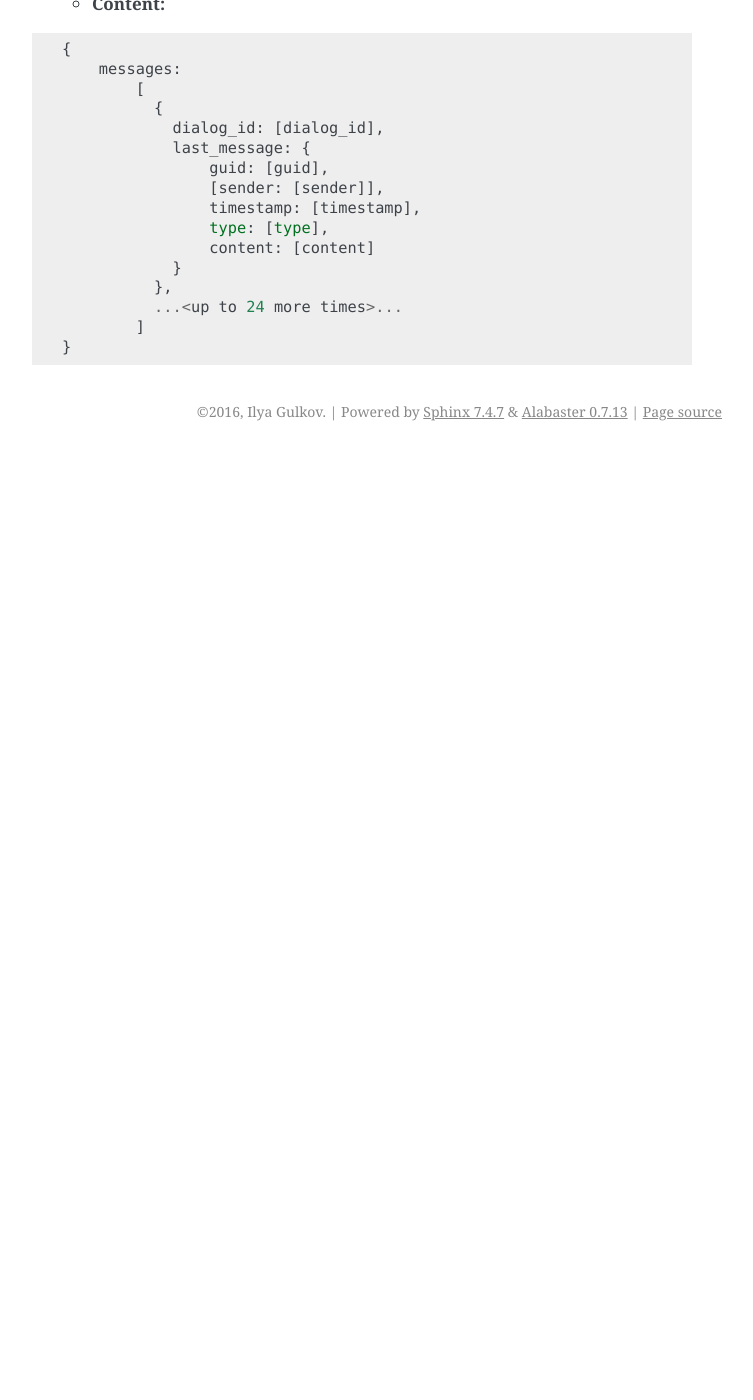
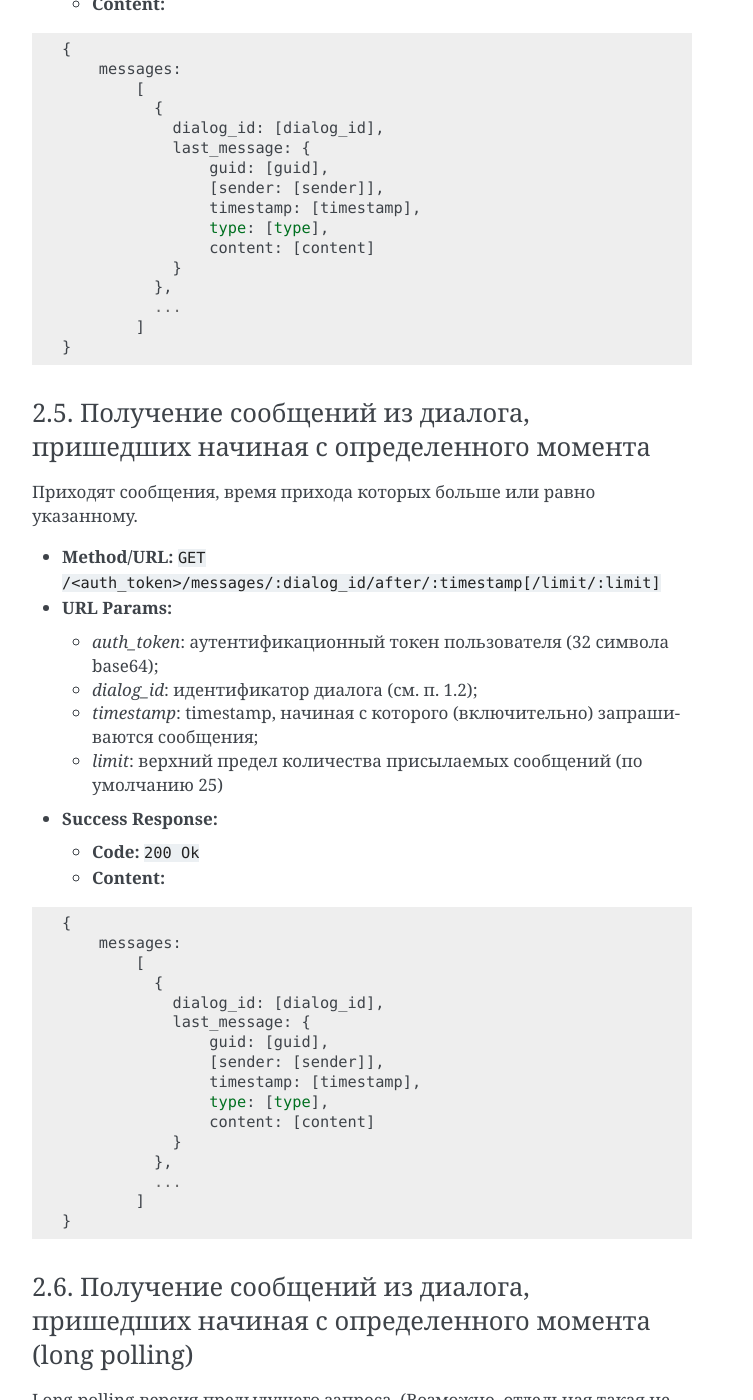
Before and after one commit to frnkySila/batya-api, a Sphinx documentation site: the page built from docs/source/index.rst, in a window 1280 px wide and 1400 px high, scrolled down 4352 px. Shown: the whole window, without its empty margins (388-1141 px from the left). Built offline with Sphinx 7.4.7, drawn with Linux system fonts in a browser that asks for light colours; before the commit the page ends 4803 px from its top, so only the background shows below that; some of the changed text lies outside the part shown.

Commit message:
Добавил запросы для получения сообщения по timestamp и для отправки сообщения

```diff
--- a/docs/source/index.rst
+++ b/docs/source/index.rst
@@ -166,7 +166,7 @@
             content: [content]
         }
       },
-      ...<up to 24 more times>...
+      ...
     ]
 
 ..
@@ -209,8 +209,110 @@
                     content: [content]
                 }
               },
-              ...<up to 24 more times>...
+              ...
             ]
     }
 
 ..
+
+2.5. Получение сообщений из диалога, пришедших начиная с определенного момента
+''''''''''''''''''''''''''''''''''''''''''''''''''''''''''''''''''''''''''''''
+
+Приходят сообщения, время прихода которых больше или равно указанному.
+
+* **Method/URL:** :code:`GET /<auth_token>/messages/:dialog_id/after/:timestamp[/limit/:limit]`
+
+* **URL Params:**
+
+  * *auth_token*: аутентификационный токен пользователя (32 символа base64);
+  * *dialog_id*: идентификатор диалога (см. п. 1.2);
+  * *timestamp*: timestamp, начиная с которого (включительно) запрашиваются сообщения;
+  * *limit*: верхний предел количества присылаемых сообщений (по умолчанию 25)
+
+* **Success Response:**
+
+  * **Code:** :code:`200 Ok`
+
+  * **Content:**
+
+::
+
+    {
+        messages:
+            [
+              {
+                dialog_id: [dialog_id],
+                last_message: {
+                    guid: [guid],
+                    [sender: [sender]],
+                    timestamp: [timestamp],
+                    type: [type],
+                    content: [content]
+                }
+              },
+              ...
+            ]
+    }
+
+2.6. Получение сообщений из диалога, пришедших начиная с определенного момента (long polling)
+'''''''''''''''''''''''''''''''''''''''''''''''''''''''''''''''''''''''''''''''''''''''''''''
+
+Long-polling-версия предыдущего запроса. (Возможно, отдельная такая не нужна? Хз)
+
+* **Method/URL:** :code:`GET /<auth_token>/messages/:dialog_id/after/:timestamp/long`
+
+* **URL Params:**
+
+  * *auth_token*: аутентификационный токен пользователя (32 символа base64);
+  * *dialog_id*: идентификатор диалога (см. п. 1.2);
+  * *timestamp*: timestamp, начиная с которого (включительно) запрашиваются сообщения
+
+* **Success Response:**
+
+  * **Code:** :code:`200 Ok`
+
+  * **Content:**
+
+::
+
+    {
+        messages:
+            [
+              {
+                dialog_id: [dialog_id],
+                last_message: {
+                    guid: [guid],
+                    [sender: [sender]],
+                    timestamp: [timestamp],
+                    type: [type],
+                    content: [content]
+                }
+              },
+              ...
+            ]
+    }
+
+
+
+2.7. Отправка сообщения
+'''''''''''''''''''''''
+
+* **Method/URL:** :code:`POST /:auth_token/messages/send/:dialog_id`
+
+* **URL Params:**
+
+  * *auth_token*: аутентификационный токен пользователя (32 символа base64);
+  * *dialog_id*: идентификатор диалога (см. п. 1.2), в который предполгаается отправить сообщение
+
+* **POST Params:**
+
+  * *type*: тип сообщения (см. п. 1.1);
+  * *content*: содержимое сообщения (то же)
+
+* **Success Response:**
+
+  * **Code:** :code:`200 Ok`
+
+* **Error Response:**
+
+    TODO
```
